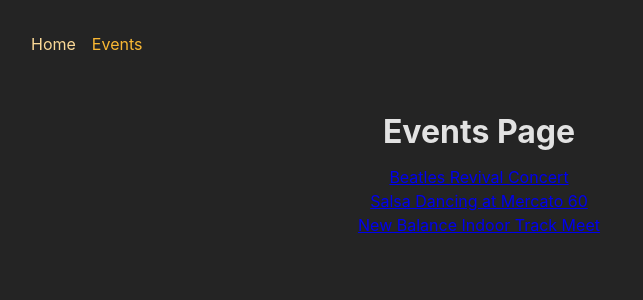
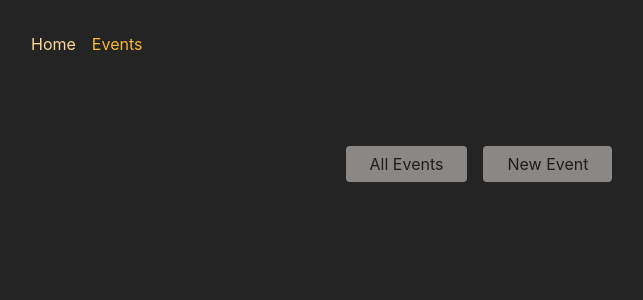
Before and after one commit to AlanLeverenz/react-complete-guide-summary, a React (Create React App) app in the folder 12-adv-starting-project/frontend/: page /events in a window 1280 px wide. Shown: the top 300 px of the page, without its empty margins (161-804 px from the left). Built offline with nearby package versions, Linux system fonts and the light colour scheme.

Commit message:
added EventsRoot file and update App routes

```diff
--- a/12-adv-starting-project/frontend/src/pages/EventDetail.js
+++ b/12-adv-starting-project/frontend/src/pages/EventDetail.js
@@ -13,7 +13,7 @@
   return (
     <>
       <h1>Event Detail</h1>
-      <p>{params.eventId}</p>
+      <p>Event ID: {params.eventId}</p>
       <EventItem event={id} />
       <p><Link to=".." relative='path'>Back</Link></p>
     </>
--- /dev/null
+++ b/12-adv-starting-project/frontend/src/pages/EventsRoot.js
@@ -0,0 +1,13 @@
+import { Outlet } from 'react-router-dom';
+import EventsNavigation from '../components/EventsNavigation';
+
+function EventsRootLayout() {
+  return (
+    <>
+      <EventsNavigation />
+      <Outlet />
+    </>
+  )
+}
+
+export default EventsRootLayout;
```
Also changed, not shown: 12-adv-starting-project/frontend/src/App.js (+13 -7 lines).
